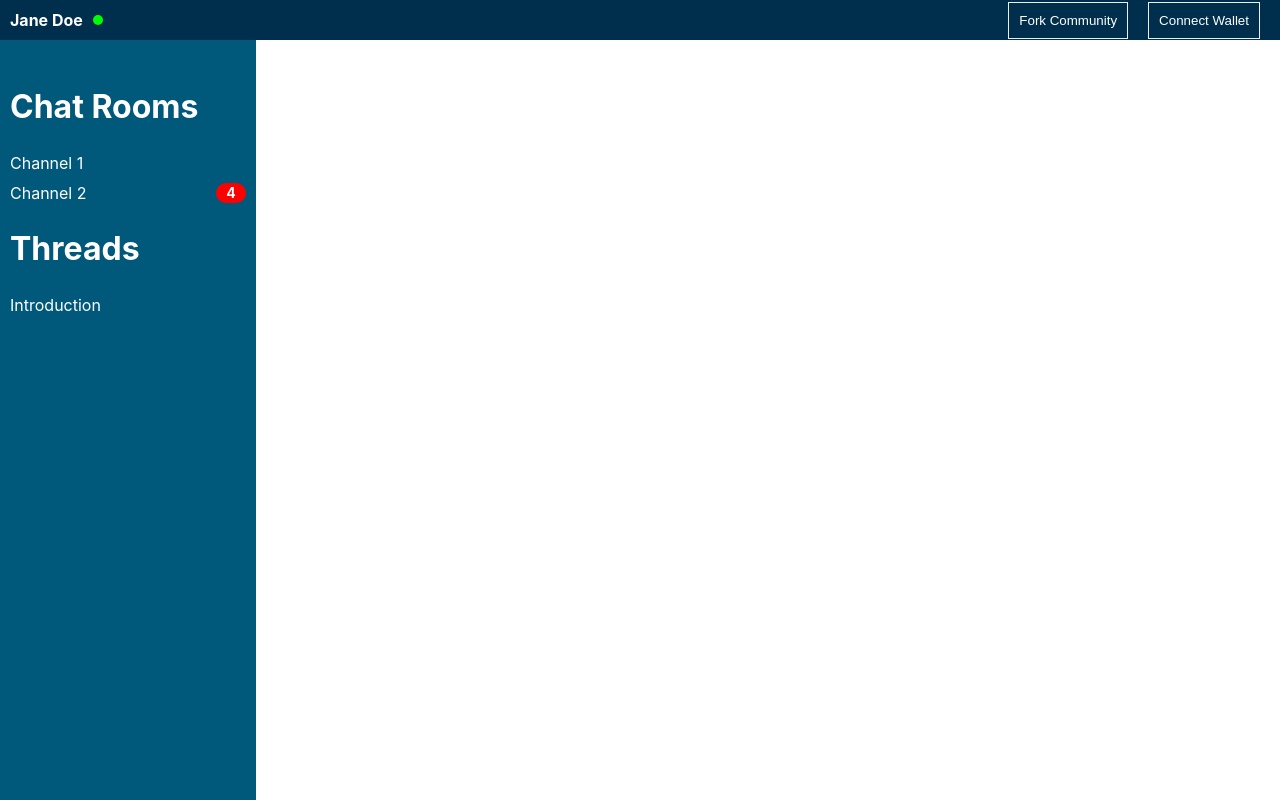
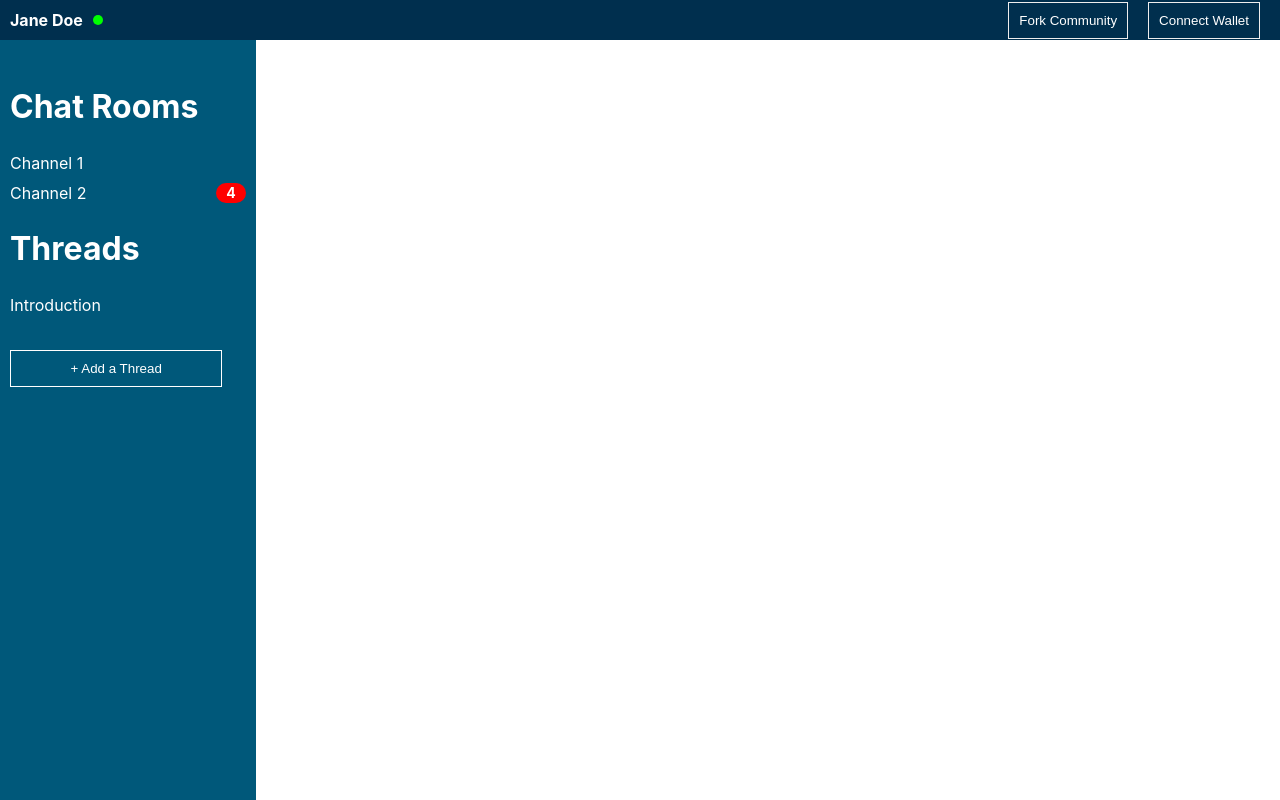
Before and after one commit to SpacesTemp/spaces-interface, a React (Create React App) app: page / in a window 1280 px wide. Built offline with nearby package versions, Linux system fonts and the light colour scheme.

Commit message:
Add actions for thread editor

```diff
--- a/src/App.tsx
+++ b/src/App.tsx
@@ -51,12 +51,14 @@ const Main = styled.main`
 
 export const DataContext = React.createContext({
   data: mockData,
-  openEditor: (isReply: boolean, parentId: number, threadId: number) => { }
+  openPostEditor: (isReply: boolean, parentId: number, threadId: number) => { },
+  openThreadEditor: () => { },
 });
 
 const initialState = {
   threads: mockData.threads,
   showPostEditor: false,
+  showThreadEditor: false,
   editorMeta: {
     isReply: false,
     parentId: null,
@@ -120,6 +122,18 @@ const appReducer = (state: any, action: any) => {
         ...state,
         ...newState,
       }
+    case 'SHOW_THREAD_EDITOR': {
+      return {
+        ...state,
+        showThreadEditor: true,
+      };
+    }
+    case 'HIDE_THREAD_EDITOR': {
+      return {
+        ...state,
+        showThreadEditor: false,
+      };
+    }
     default:
       return state;
   }
@@ -128,7 +142,7 @@ const appReducer = (state: any, action: any) => {
 const App = () => {
   const [state, dispatch] = useReducer(appReducer, initialState);
 
-  const openEditor = (isReply: boolean, parentId: number, threadId: number) => {
+  const openPostEditor = (isReply: boolean, parentId: number, threadId: number) => {
     dispatch({
       type: 'SHOW_EDITOR',
       isReply,
@@ -137,8 +151,14 @@ const App = () => {
     });
   }
 
+  const openThreadEditor = () => {
+    dispatch({
+      type: 'SHOW_THREAD_EDITOR',
+    });
+  }
+
   return (
-    <DataContext.Provider value={{ data: state, openEditor }}>
+    <DataContext.Provider value={{ data: state, openPostEditor, openThreadEditor }}>
       <ThemeProvider theme={theme}>
         <Router>
           <Main>
--- a/src/components/Sidebar.tsx
+++ b/src/components/Sidebar.tsx
@@ -51,6 +51,15 @@ const UnreadCount = styled.div`
   font-size: 14px;
 `;
 
+const AddThread = styled.button`
+  width: 90%;
+  margin: 30px auto;
+  padding: 10px;
+  border: 1px solid ${({ theme }) => theme.colors.white};
+  color: ${({ theme }) => theme.colors.white};
+  background: none;
+`;
+
 const Sidebar: React.FC<{}> = () => {
   const location = useLocation();
   const links = [
@@ -68,6 +77,7 @@ const Sidebar: React.FC<{}> = () => {
   const dataContext = useContext(DataContext);
   console.log(dataContext.data);
   const threads = dataContext.data.threads;
+  const { openThreadEditor } = dataContext;
 
   return (
     <Main>
@@ -103,6 +113,7 @@ const Sidebar: React.FC<{}> = () => {
             </li>
           );
         })}
+        <AddThread onClick={() => openThreadEditor()}>+ Add a Thread</AddThread>
       </Channels>
     </Main>
   );
```
